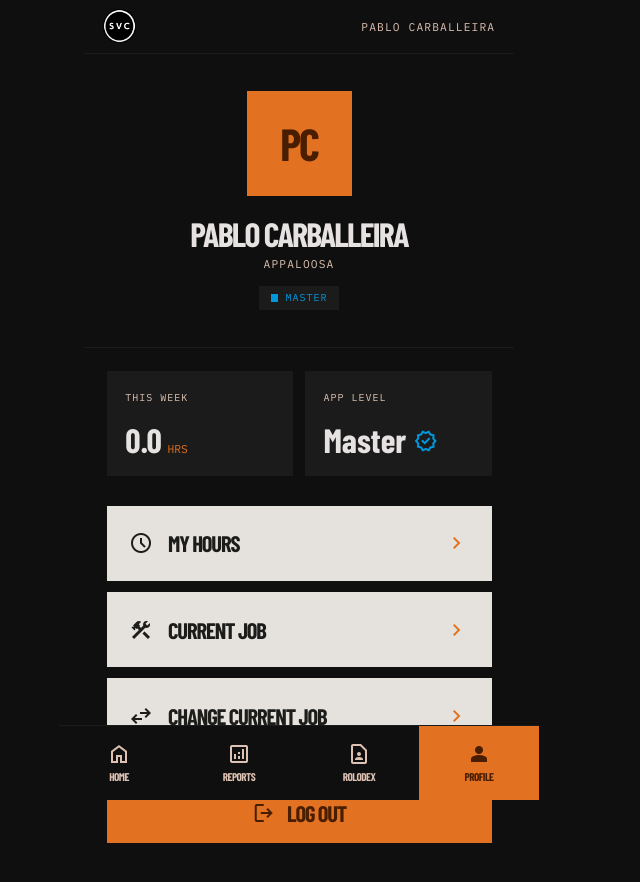
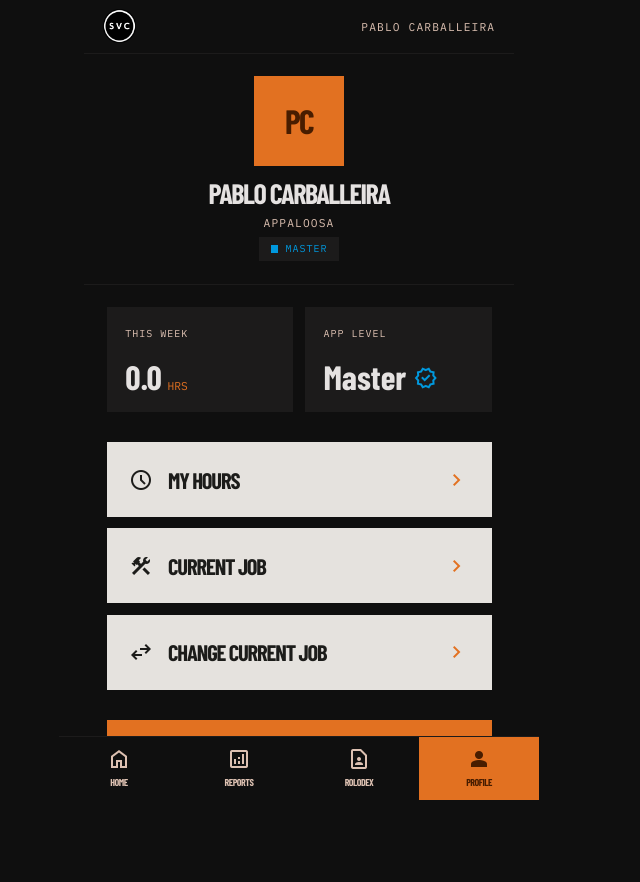
Before and after one commit to BenjaminCosta/CommandCenter3.0, a Next.js app: page /profile in a window 1280 px wide. Shown: the top 882 px of the page, without its empty margins (341-981 px from the left). Built offline with nearby package versions, Linux system fonts and the light colour scheme.

Commit message:
refactor diseño 2.2(layout)

```diff
--- a/app/clock-in/page.tsx
+++ b/app/clock-in/page.tsx
@@ -58,7 +58,7 @@ export default function ClockInPage() {
   }
 
   return (
-    <div className="h-[calc(100dvh-3.5rem-5rem)] bg-background flex flex-col">
+    <div className="h-[calc(100dvh-3.5rem-4.25rem)] bg-background flex flex-col">
       {/* Header */}
       <header className="sticky top-0 w-full z-50 bg-[#0f0f0f] safe-top shrink-0">
         <div className="h-16 flex items-center px-6 justify-between">
--- a/app/clock-out/page.tsx
+++ b/app/clock-out/page.tsx
@@ -57,7 +57,7 @@ export default function ClockOutPage() {
   }
 
   return (
-    <div className="h-[calc(100dvh-3.5rem-5rem)] bg-background flex flex-col">
+    <div className="h-[calc(100dvh-3.5rem-4.25rem)] bg-background flex flex-col">
       {/* Transactional Header */}
       <header className="sticky top-0 w-full z-50 bg-background safe-top shrink-0">
         <div className="h-16 flex items-center px-6 justify-between">
--- a/app/daily-report/page.tsx
+++ b/app/daily-report/page.tsx
@@ -131,7 +131,7 @@ export default function DailyReportPage() {
     step === 3
 
   return (
-    <div className="h-[calc(100dvh-3.5rem-5rem)] bg-background flex flex-col">
+    <div className="h-[calc(100dvh-3.5rem-4.25rem)] bg-background flex flex-col">
       {/* Header */}
       <header className="sticky top-0 z-50 bg-background safe-top shrink-0">
         <div className="max-w-lg mx-auto flex items-center h-16 px-6 gap-4">
--- a/app/feedback/page.tsx
+++ b/app/feedback/page.tsx
@@ -51,7 +51,7 @@ export default function FeedbackPage() {
   }
 
   return (
-    <div className="h-[calc(100dvh-3.5rem-5rem)] bg-background flex flex-col">
+    <div className="h-[calc(100dvh-3.5rem-4.25rem)] bg-background flex flex-col">
       {/* Header */}
       <header className="bg-background safe-top border-b-0">
         <div className="max-w-lg mx-auto flex items-center h-16 px-6 gap-4">
--- a/app/profile/page.tsx
+++ b/app/profile/page.tsx
@@ -47,15 +47,15 @@ export default function ProfilePage() {
       <main className="flex-1 max-w-lg mx-auto w-full pb-28">
 
         {/* Hero section */}
-        <section className="flex flex-col items-center py-10 px-6 bg-background border-b border-surface-container-low">
+        <section className="flex flex-col items-center py-6 px-6 bg-background border-b border-surface-container-low">
           {/* Avatar */}
-          <div className="w-28 h-28 bg-primary-container flex items-center justify-center mb-5">
-            <span className="font-heading font-bold text-5xl tracking-tighter text-on-primary-container leading-none">
+          <div className="w-24 h-24 bg-primary-container flex items-center justify-center mb-3">
+            <span className="font-heading font-bold text-4xl tracking-tighter text-on-primary-container leading-none">
               {initials}
             </span>
           </div>
           {/* Identity */}
-          <h1 className="font-heading font-bold text-4xl uppercase tracking-tighter text-on-surface text-center">
+          <h1 className="font-heading font-bold text-3xl uppercase tracking-tighter text-on-surface text-center">
             {worker.name}
           </h1>
           {job && (
@@ -64,7 +64,7 @@ export default function ProfilePage() {
             </p>
           )}
           {/* appLevel badge */}
-          <div className="mt-4 inline-flex items-center gap-2 px-3 py-1 bg-surface-container-low">
+          <div className="mt-2 inline-flex items-center gap-2 px-3 py-1 bg-surface-container-low">
             <div className="w-2 h-2 bg-tertiary shrink-0" />
             <span className="font-mono text-[10px] text-tertiary uppercase tracking-widest">
               {worker.appLevel}
--- a/components/AppLayout.tsx
+++ b/components/AppLayout.tsx
@@ -52,7 +52,7 @@ function BottomNavBar({
 }) {
   return (
     <nav className="fixed bottom-0 left-0 right-0 z-50 safe-bottom">
-      <div className="max-w-lg mx-auto flex items-stretch justify-around h-20 bg-background border-t border-surface-container-low">
+      <div className="max-w-lg mx-auto flex items-stretch justify-around h-17 bg-background border-t border-surface-container-low">
         {items.map((item) => {
           const isActive = activeId === item.id
 
@@ -63,10 +63,10 @@ function BottomNavBar({
                 href={item.href}
                 className="flex flex-col items-center justify-center gap-1 w-full h-full bg-primary-container text-on-primary-container"
               >
-                <span className="material-symbols-outlined text-2xl" style={{ fontVariationSettings: "'FILL' 1" }}>
+                <span className="material-symbols-outlined text-xl" style={{ fontVariationSettings: "'FILL' 1" }}>
                   {item.icon}
                 </span>
-                <span className="font-heading font-bold text-xs uppercase tracking-tighter">{item.label}</span>
+                <span className="font-heading font-bold text-[10px] uppercase tracking-tighter">{item.label}</span>
               </Link>
             )
           }
@@ -80,12 +80,12 @@ function BottomNavBar({
               }`}
             >
               <span
-                className={`material-symbols-outlined text-2xl ${isActive ? 'text-primary-container' : 'text-on-surface-variant'}`}
+                className={`material-symbols-outlined text-xl ${isActive ? 'text-primary-container' : 'text-on-surface-variant'}`}
                 style={isActive && item.fillOnActive ? { fontVariationSettings: "'FILL' 1" } : undefined}
               >
                 {item.icon}
               </span>
-              <span className={`font-heading font-bold text-xs uppercase tracking-tighter ${isActive ? 'text-primary-container' : 'text-on-surface-variant'}`}>
+              <span className={`font-heading font-bold text-[10px] uppercase tracking-tighter ${isActive ? 'text-primary-container' : 'text-on-surface-variant'}`}>
                 {item.label}
               </span>
             </Link>
@@ -269,7 +269,7 @@ export function AppLayout({ children }: { children: React.ReactNode }) {
           isAdminView={false}
           onToggle={toggleAdminView}
         />
-        <div className="flex-1 pb-20">
+        <div className="flex-1 pb-17">
           {children}
         </div>
         <BottomNavBar items={workerNavItems} activeId={workerActive} />
@@ -286,7 +286,7 @@ export function AppLayout({ children }: { children: React.ReactNode }) {
         isAdminView={isAdminView}
         onToggle={toggleAdminView}
       />
-      <div className="flex-1 pb-20">
+      <div className="flex-1 pb-17">
         {children}
       </div>
       <BottomNavBar items={adminNavItems} activeId={adminActive} />
```
